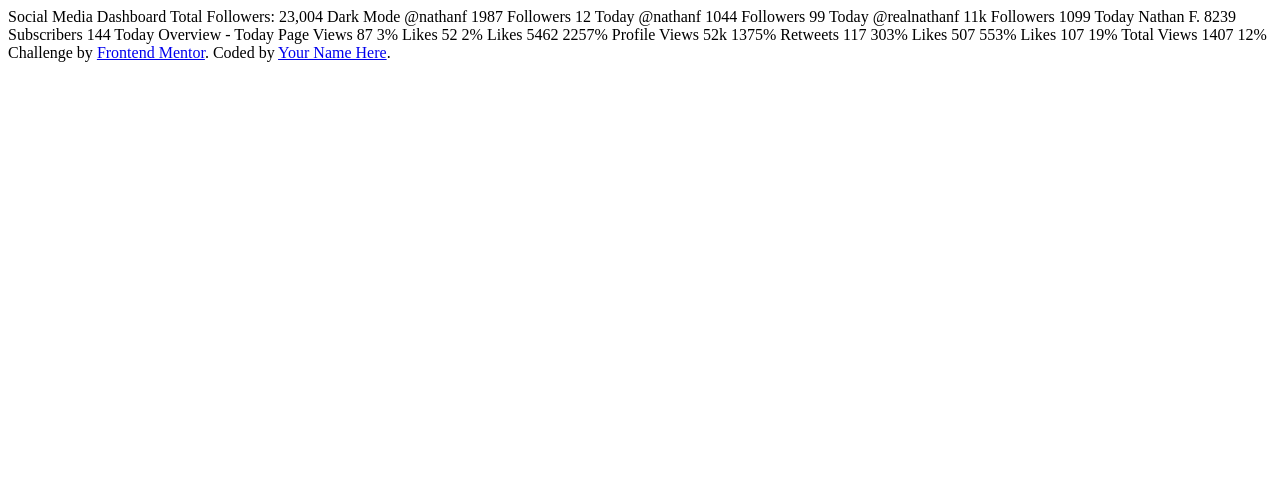
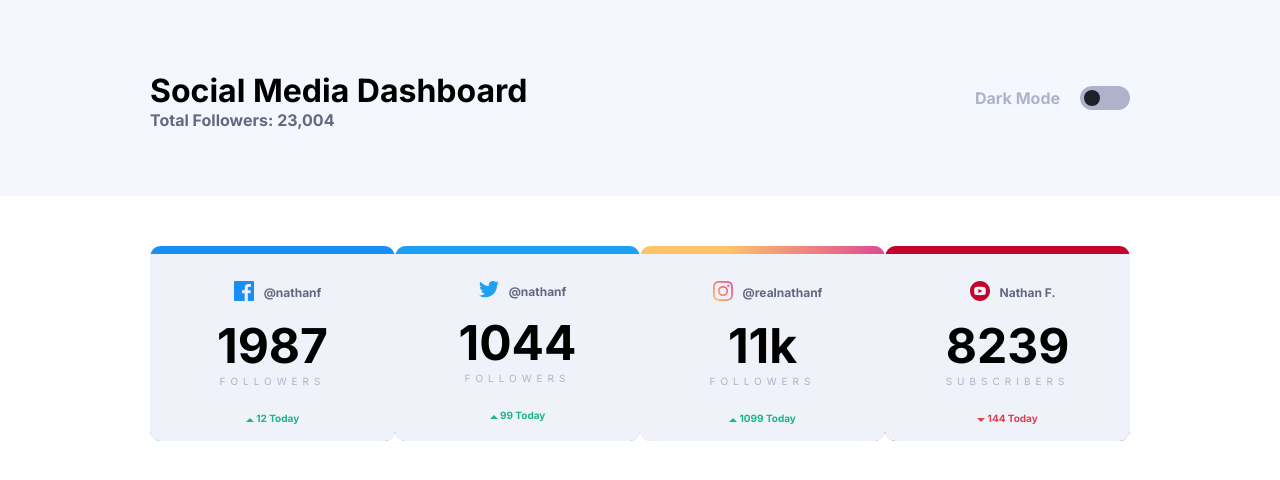
Before and after one commit to omelchenkoigor8388/Challenge-Name-Here, a plain HTML site: page index.html in a window 1280 px wide. Drawn offline with Linux system fonts and the light colour scheme.

Commit message:
html/css commit

```diff
--- /dev/null
+++ b/css/style.css
@@ -0,0 +1,231 @@
+@import url('https://fonts.googleapis.com/css2?family=Inter:wght@400;700&display=swap');
+
+body {
+    margin: 0px;
+    padding: 0px;
+    font-family: 'Inter', sans-serif;
+}
+
+.wrapper {
+}
+
+/*=================== Header =====================*/
+.header {
+    display: flex;
+    justify-content: space-between;
+    align-items: center;
+    padding: 50px 150px;
+
+    background-color: hsl(225, 100%, 98%);
+}
+
+.title-text h1 {
+    font-weight: 700;
+    margin-bottom: 0px;
+}
+
+.title-text p {
+    font-weight: 700;
+    margin-top: 0px;
+
+    color: hsl(228, 12%, 44%);
+}
+
+.block {
+    display: none;
+}
+
+
+/*========================= Button =========================*/
+.button {
+    display: flex;
+    align-items: center;
+}
+
+.text-mode {
+    font-weight: 700;
+    padding-right: 20px;
+
+    color: hsl(230, 22%, 74%);
+}
+
+.toggle-switch {
+    position: relative;
+    display: inline-block;
+    width: 50px;
+    height: 24px;
+}
+
+.toggle-switch input {
+    opacity: 0;
+    width: 0;
+    height: 0;
+}
+
+.switch {
+    position: absolute;
+    cursor: pointer;
+    top: 0;
+    left: 0;
+    right: 0;
+    bottom: 0;
+    background-color: hsl(230, 22%, 74%);
+    border-radius: 34px;
+    transition: background-color 0.3s;
+}
+
+.switch:before {
+    position: absolute;
+    content: "";
+    height: 16px;
+    width: 16px;
+    left: 4px;
+    bottom: 4px;
+    background-color: hsl(230, 17%, 14%);
+    border-radius: 50%;
+    transition: transform 0.3s;
+}
+
+input:checked + .switch {
+    background: linear-gradient( hsl(210, 78%, 56%), hsl(146, 68%, 55%));
+}
+
+input:checked + .switch:before {
+    transform: translateX(26px);
+}
+
+
+/*================== Social-networks =======================*/
+.carts-social-networks {
+    display: flex;
+    justify-content:space-between;
+
+    padding: 50px 150px 0px 150px;
+}
+
+.cart-container {
+    width: 280px;
+}
+
+.facebook-cart,
+.twitter-cart,
+.instagram-cart,
+.youTube-cart {
+    display: flex;
+    flex-wrap: wrap;
+    align-content: flex-end;
+    width: 100%;
+    height: 100%;
+    border-radius: 11px;
+
+    background-color: hsl(208, 92%, 53%);
+}
+
+.twitter-cart {
+    background-color: hsl(203, 89%, 53%);
+}
+
+.instagram-cart {
+    background: rgb(253,196,104);
+    background: linear-gradient(90deg, rgba(253,196,104,1) 35%, rgba(223,73,150,1) 100%);
+}
+
+.youTube-cart {
+    background-color: hsl(348, 97%, 39%);
+}
+
+.cart {
+    width: 100%;
+    height: 96%;
+    border-radius: 0px 0px 10px 10px;
+    text-align: center;
+
+    background-color: hsl(227, 47%, 96%);
+}
+
+.nickname {
+    padding-top: 15px;
+    font-size: 12px;
+    font-weight: 700;
+
+    display: flex;
+    justify-content: center;
+    align-items: center;
+
+    color: hsl(228, 12%, 44%);
+}
+
+.nickname span {
+    margin: 0px 10px;
+}
+
+.cart h1 {
+    font-size: 48px;
+    margin: 0px;
+}
+
+.followers{
+    margin-top: 0px;
+    font-size: 10px;
+    letter-spacing: 5px;
+    font-weight: 500;
+
+    color: hsl(230, 22%, 74%);
+}
+
+.statistics {
+    padding: 15px 0px;
+    font-size: 10px;
+    font-weight: 700;
+
+    color: hsl(163, 72%, 41%);
+}
+
+.last-statistics {
+    color: hsl(356, 69%, 56%);
+}
+
+
+/*====================== Mobile =========================*/
+@media(max-width: 1000px) {
+    .header{
+        display: block;
+        padding: 50px;
+        padding-bottom: 20px;
+        margin-bottom: 20px;
+    }
+
+    .title-text {
+        font-size: 12px;
+        margin-bottom: 30px;
+    }
+
+    .title-text h1 {
+        margin-bottom: 5px;
+    }
+
+    .button {
+        justify-content: space-between;
+    }
+
+    .carts-social-networks {
+        padding: 0px 50px;
+        display: block;
+    }
+
+    .cart-container{
+        width: 100%;
+        margin-bottom: 20px;
+    }
+
+    .cart {
+        height: 90%;
+    }
+
+    .facebook-cart,
+    .twitter-cart,
+    .instagram-cart,
+    .youTube-cart {
+        height: 200px;
+    }
+}
--- a/index.html
+++ b/index.html
@@ -8,38 +8,90 @@
 
   <title>Frontend Mentor | [Challenge Name Here]</title>
 
+  <link rel="stylesheet" href="./css/style.css">
+
 </head>
 <body>
 
-  Social Media Dashboard
-  Total Followers: 23,004
+  <div class="wrapper">
 
-  Dark Mode
+    <!-- Header -->
+    <div class="header">
+
+      <div class="title-text">
+        <h1>Social Media Dashboard</h1>
+        <p>Total Followers: 23,004</p>
+      </div>
+
+      <div class="block"></div>
+
+      <div class="button">
+        <span class="text-mode">Dark Mode</span>
+        <label class="toggle-switch">
+          <input type="checkbox">
+          <span class="switch"></span>
+        </label>
+      </div>
+
+    </div>
+
+    <!-- Social-networks -->
+    <div class="carts-social-networks">
+      <div class="cart-container">
+        <div class="facebook-cart">
+
+          <div class="cart">
+            <p class="nickname"><span><img src="/images/icon-facebook.svg" alt=""></span> @nathanf</p>
+            <h1>1987</h1>
+            <p class="followers">FOLLOWERS</p>
+            <p class="statistics"><span><img src="./images/icon-up.svg" alt=""></span> 12 Today</p>
+          </div>
+
+        </div>
+      </div>
+      <div class="cart-container">
+        <div class="twitter-cart">
+
+          <div class="cart">
+            <p class="nickname"><span><img src="/images/icon-twitter.svg" alt=""></span> @nathanf</p>
+            <h1>1044</h1>
+            <p class="followers">FOLLOWERS</p>
+            <p class="statistics"><span><img src="./images/icon-up.svg" alt=""></span> 99 Today</p>
+          </div>
+
+        </div>
+      </div>
+      <div class="cart-container">
+        <div class="instagram-cart">
+
+          <div class="cart">
+            <p class="nickname"><span><img src="/images/icon-instagram.svg" alt=""></span> @realnathanf</p>
+            <h1>11k</h1>
+            <p class="followers">FOLLOWERS</p>
+            <p class="statistics"><span><img src="./images/icon-up.svg" alt=""></span> 1099 Today</p>
+          </div>
+
+        </div>
+      </div>
+      <div class="cart-container">
+        <div class="youTube-cart">
+
+          <div class="cart">
+            <p class="nickname"><span><img src="/images/icon-youtube.svg" alt=""></span> Nathan F.</p>
+            <h1>8239</h1>
+            <p class="followers">SUBSCRIBERS</p>
+            <p class="statistics last-statistics"><span><img src="./images/icon-down.svg" alt=""></span> 144 Today</p>
+          </div>
+
+        </div>
+      </div>
+    </div>
+
+  </div>
 
 
 
-  @nathanf
-  1987
-  Followers
-  12 Today
-
-  @nathanf
-  1044
-  Followers
-  99 Today
-
-  @realnathanf
-  11k
-  Followers
-  1099 Today
-
-  Nathan F.
-  8239
-  Subscribers
-  144 Today
-
-
-
+<!--
   Overview - Today
 
   Page Views
@@ -72,11 +124,7 @@
 
   Total Views
   1407
-  12%
+  12% -->
 
-  <div class="attribution">
-    Challenge by <a href="https://www.frontendmentor.io?ref=challenge" target="_blank">Frontend Mentor</a>.
-    Coded by <a href="#">Your Name Here</a>.
-  </div>
 </body>
 </html>
```
